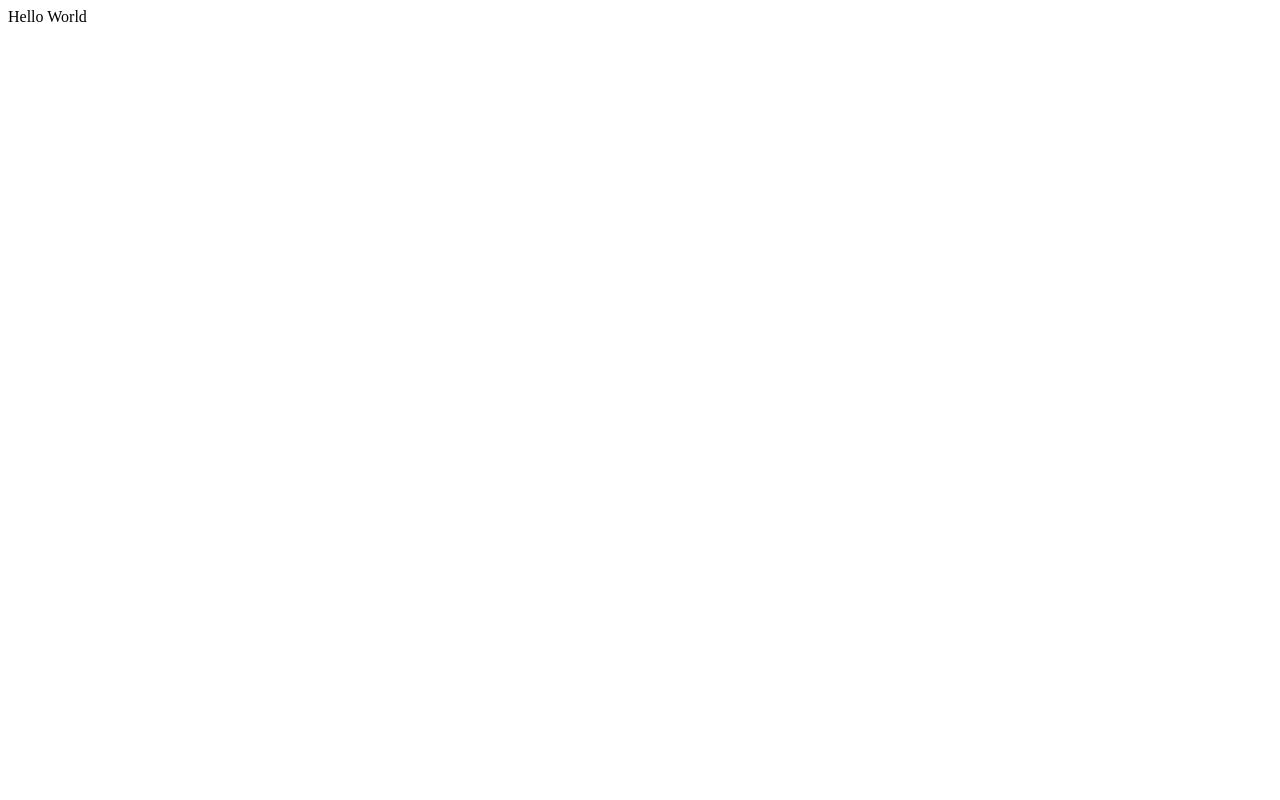
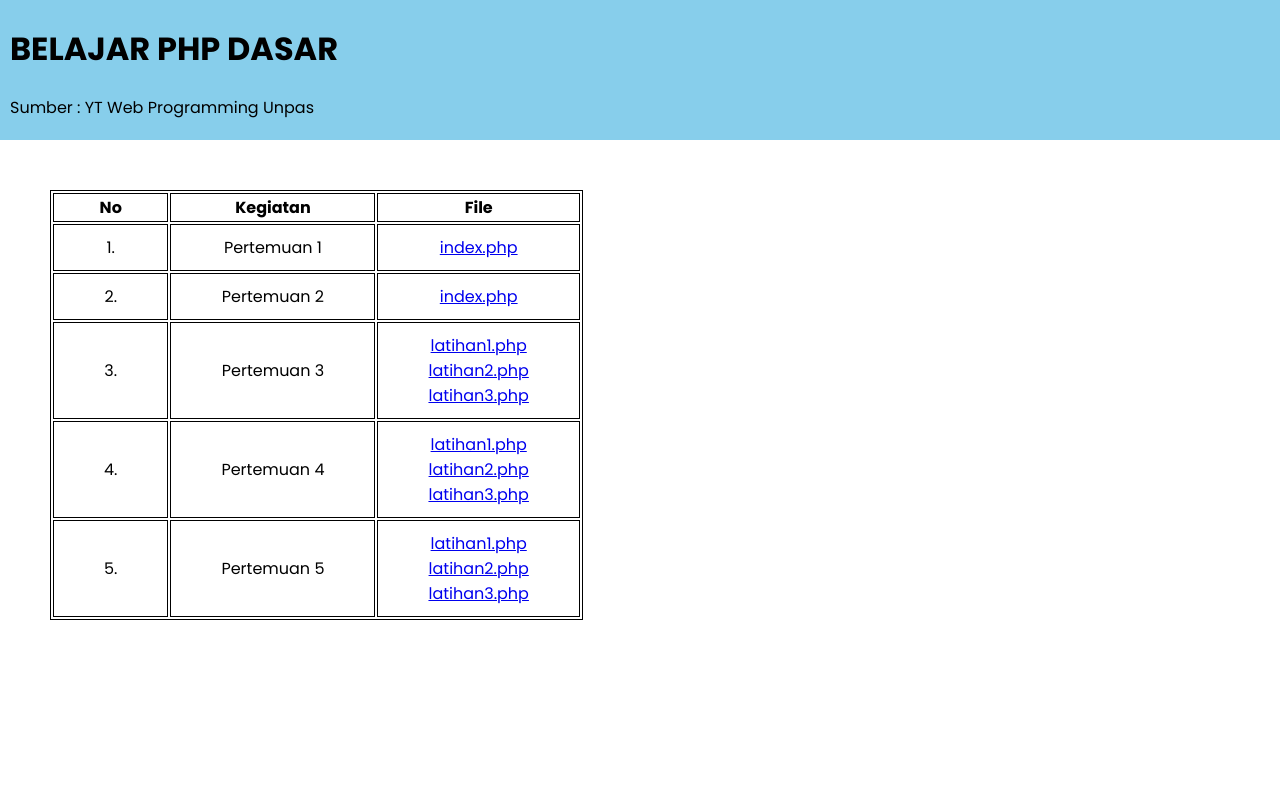
Before and after one commit to hanifwihananto/phpdasar, a PHP site: page / in a window 1280 px wide. Before the commit the page is almost empty. Run offline with PHP 8.4, Linux system fonts and the light colour scheme; some libraries are stand-ins or nearby versions.

Commit message:
Update UI

```diff
--- a/index.php
+++ b/index.php
@@ -1,3 +1,112 @@
-<?php
-echo "Hello World";
- ?>
+<!DOCTYPE html>
+<html lang="en">
+<head>
+    <meta charset="UTF-8">
+    <meta name="viewport" content="width=device-width, initial-scale=1.0">
+    <title>BELAJAR PHP | HANIF</title>
+
+    <!-- FontAwesome -->
+    <script src="https://kit.fontawesome.com/0b20dfeace.js" crossorigin="anonymous"></script>
+
+    <style>
+        @import url('https://fonts.googleapis.com/css2?family=Poppins:wght@200;300;400;500;600;700;800&display=swap');
+        body {
+            margin: 0;
+            padding: 0;
+            font-family: poppins, sans-serif;
+        }
+
+        header {
+            background-color: skyblue;
+            padding: 4px;
+            padding-left: 10px;
+        }
+
+        .tabel {
+            margin: 50px;
+            left: 20px;
+            /*border: 1px solid black;*/
+        }
+
+        table, th, td {
+            border: 1px solid black;
+        }
+
+        td {
+            padding: 10px 50px;
+            text-align: center;
+        }
+
+
+    </style>
+</head>
+<body>
+    <!-- Header -->
+    <header>
+        <h1>BELAJAR PHP DASAR</h1>
+        <p>Sumber : YT Web Programming Unpas</p>
+    </header>
+
+    <!-- Bagian Kiri -->
+    <div class="tabel kiri">
+        <table>
+            <tr>
+                <th>No</th>
+                <th>Kegiatan</th>
+                <th>File</th>
+            </tr>
+
+            <tr>
+                <td>1.</td>
+                <td>Pertemuan 1</td>
+                <td><a target="_blank" href="pertemuan1/index.php">index.php</a></td>
+            </tr>
+
+            <tr>
+                <td>2.</td>
+                <td>Pertemuan 2</td>
+                <td><a target="_blank" href="pertemuan2/index.php">index.php</a></td>
+            </tr>
+
+            <tr>
+                <td>3.</td>
+                <td>Pertemuan 3</td>
+                <td>
+                    <a target="_blank" href="pertemuan3/latihan1.php">latihan1.php</a><br>
+                    <a target="_blank" href="pertemuan3/latihan2.php">latihan2.php</a><br>
+                    <a target="_blank" href="pertemuan3/latihan3.php">latihan3.php</a>
+                </td>
+            </tr>
+
+            <tr>
+                <td>4.</td>
+                <td>Pertemuan 4</td>
+                <td>
+                    <a target="_blank" href="pertemuan4/latihan1.php">latihan1.php</a><br>
+                    <a target="_blank" href="pertemuan4/latihan2.php">latihan2.php</a><br>
+                    <a target="_blank" href="pertemuan4/latihan3.php">latihan3.php</a>
+                </td>
+            </tr>
+
+            <tr>
+                <td>5.</td>
+                <td>Pertemuan 5</td>
+                <td>
+                    <a target="_blank" href="pertemuan5/latihan1.php">latihan1.php</a><br>
+                    <a target="_blank" href="pertemuan5/latihan2.php">latihan2.php</a><br>
+                    <a target="_blank" href="pertemuan5/latihan3.php">latihan3.php</a>
+                </td>
+            </tr>
+
+
+        </table>
+
+    </div>
+
+    <!-- Bagian Kanan -->
+    <div class="kanan">
+
+    </div>
+
+</body>
+</html>
```
